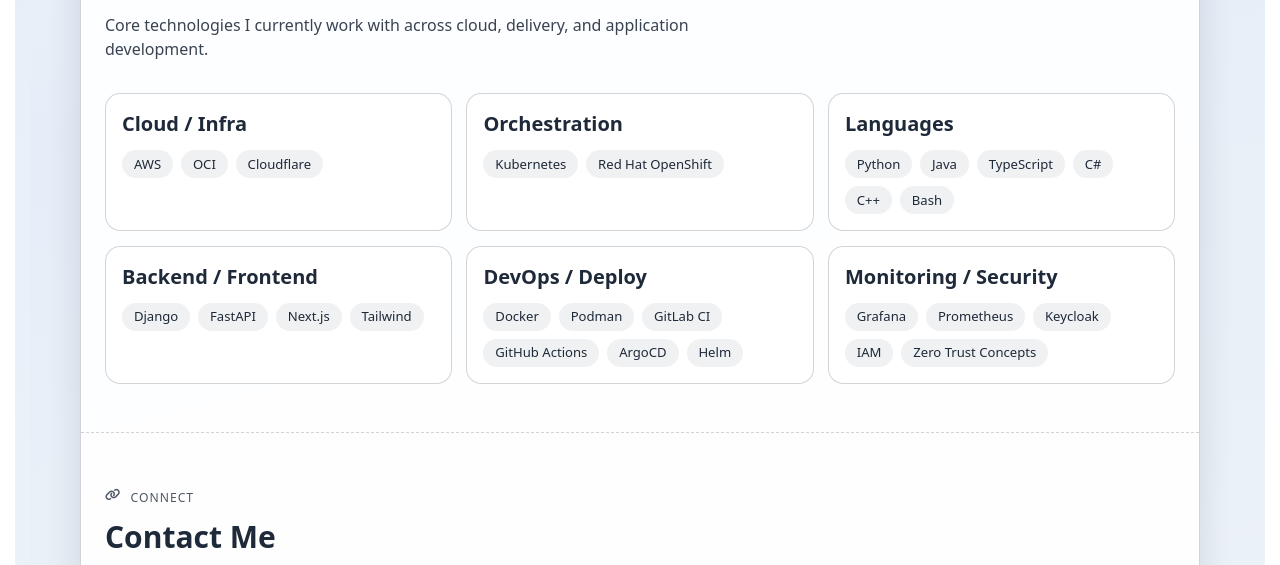
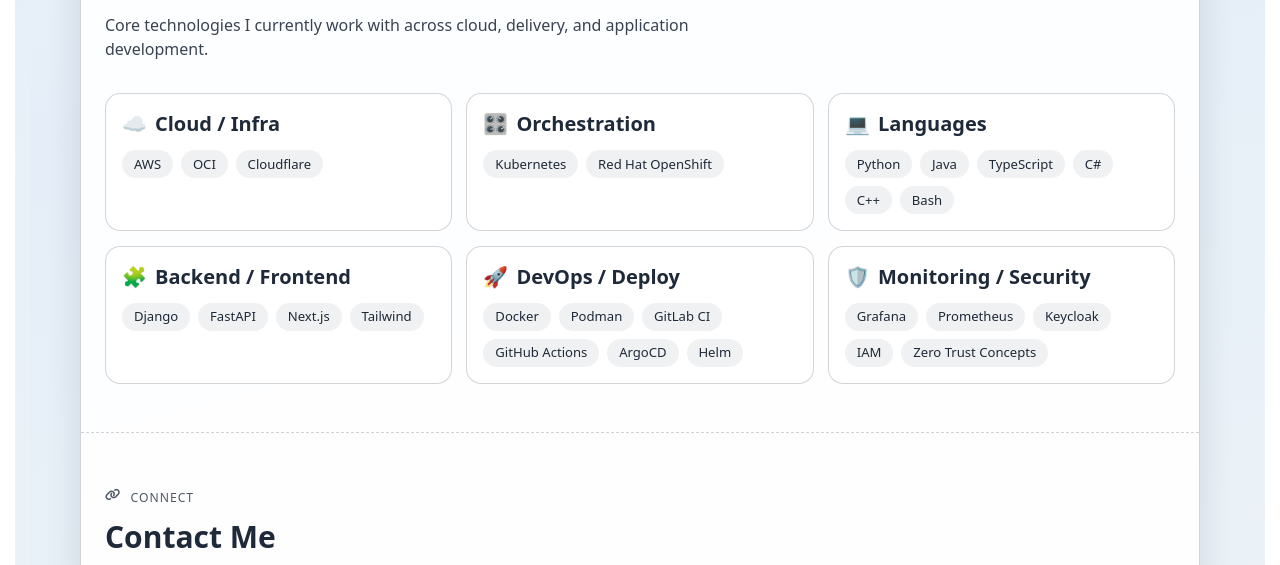
Before and after one commit to xKhronoz/xKhronoz.github.io, a website: page docs/index.html in a window 1280 px wide. Shown: the part 1113-1678 px from the top of the page. Drawn offline with Linux system fonts and the light colour scheme.

Commit message:
feat: add emojis to tech stack sections

```diff
--- a/docs/index.html
+++ b/docs/index.html
@@ -276,40 +276,46 @@
 
           <div class="tech-grid">
             <article class="stack-card">
-              <h3 class="text-xl font-semibold">Cloud / Infra</h3>
+              <h3 class="text-xl font-semibold flex items-center gap-2"><span aria-hidden="true">☁️</span><span>Cloud /
+                  Infra</span></h3>
               <div class="chips">
                 <span class="chip">AWS</span><span class="chip">OCI</span><span class="chip">Cloudflare</span>
               </div>
             </article>
             <article class="stack-card">
-              <h3 class="text-xl font-semibold">Orchestration</h3>
+              <h3 class="text-xl font-semibold flex items-center gap-2"><span
+                  aria-hidden="true">🎛️</span><span>Orchestration</span></h3>
               <div class="chips">
                 <span class="chip">Kubernetes</span><span class="chip">Red Hat OpenShift</span>
               </div>
             </article>
             <article class="stack-card">
-              <h3 class="text-xl font-semibold">Languages</h3>
+              <h3 class="text-xl font-semibold flex items-center gap-2"><span
+                  aria-hidden="true">💻</span><span>Languages</span></h3>
               <div class="chips">
                 <span class="chip">Python</span><span class="chip">Java</span><span class="chip">TypeScript</span><span
                   class="chip">C#</span><span class="chip">C++</span><span class="chip">Bash</span>
               </div>
             </article>
             <article class="stack-card">
-              <h3 class="text-xl font-semibold">Backend / Frontend</h3>
+              <h3 class="text-xl font-semibold flex items-center gap-2"><span aria-hidden="true">🧩</span><span>Backend
+                  / Frontend</span></h3>
               <div class="chips">
                 <span class="chip">Django</span><span class="chip">FastAPI</span><span class="chip">Next.js</span><span
                   class="chip">Tailwind</span>
               </div>
             </article>
             <article class="stack-card">
-              <h3 class="text-xl font-semibold">DevOps / Deploy</h3>
+              <h3 class="text-xl font-semibold flex items-center gap-2"><span aria-hidden="true">🚀</span><span>DevOps /
+                  Deploy</span></h3>
               <div class="chips">
                 <span class="chip">Docker</span><span class="chip">Podman</span><span class="chip">GitLab CI</span><span
                   class="chip">GitHub Actions</span><span class="chip">ArgoCD</span><span class="chip">Helm</span>
               </div>
             </article>
             <article class="stack-card">
-              <h3 class="text-xl font-semibold">Monitoring / Security</h3>
+              <h3 class="text-xl font-semibold flex items-center gap-2"><span
+                  aria-hidden="true">🛡️</span><span>Monitoring / Security</span></h3>
               <div class="chips">
                 <span class="chip">Grafana</span><span class="chip">Prometheus</span><span
                   class="chip">Keycloak</span><span class="chip">IAM</span><span class="chip">Zero Trust Concepts</span>
```
